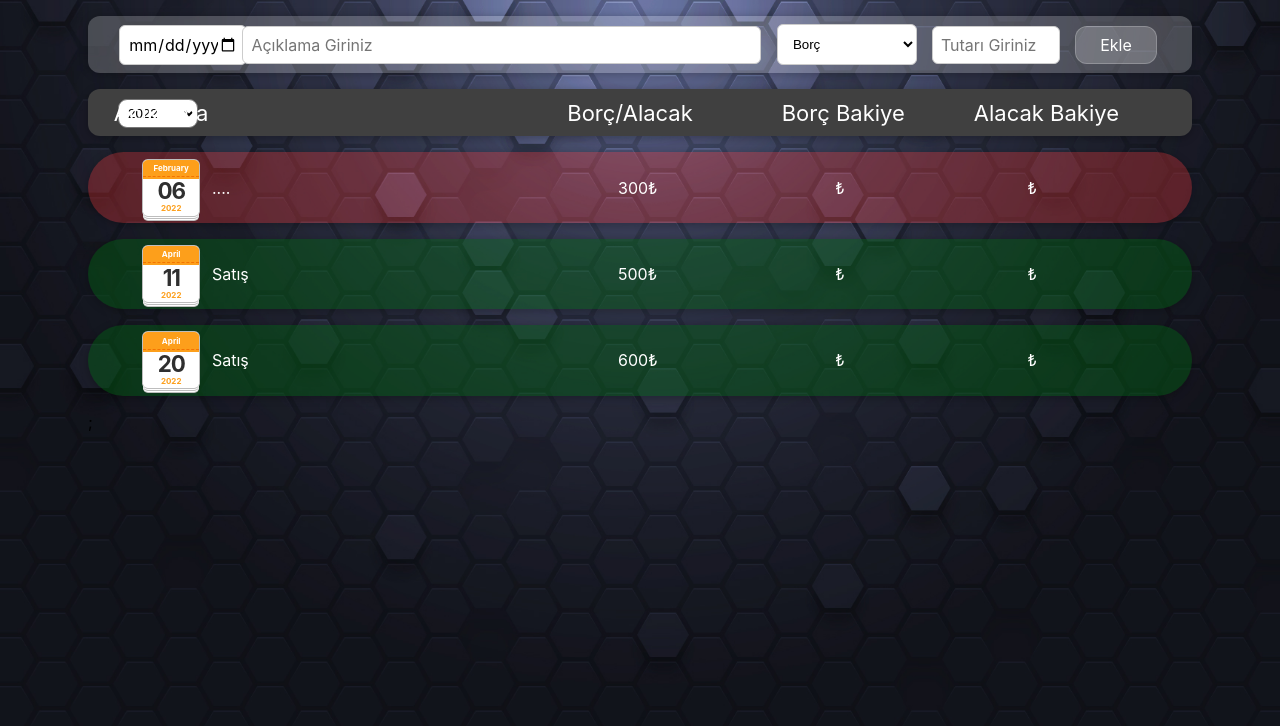
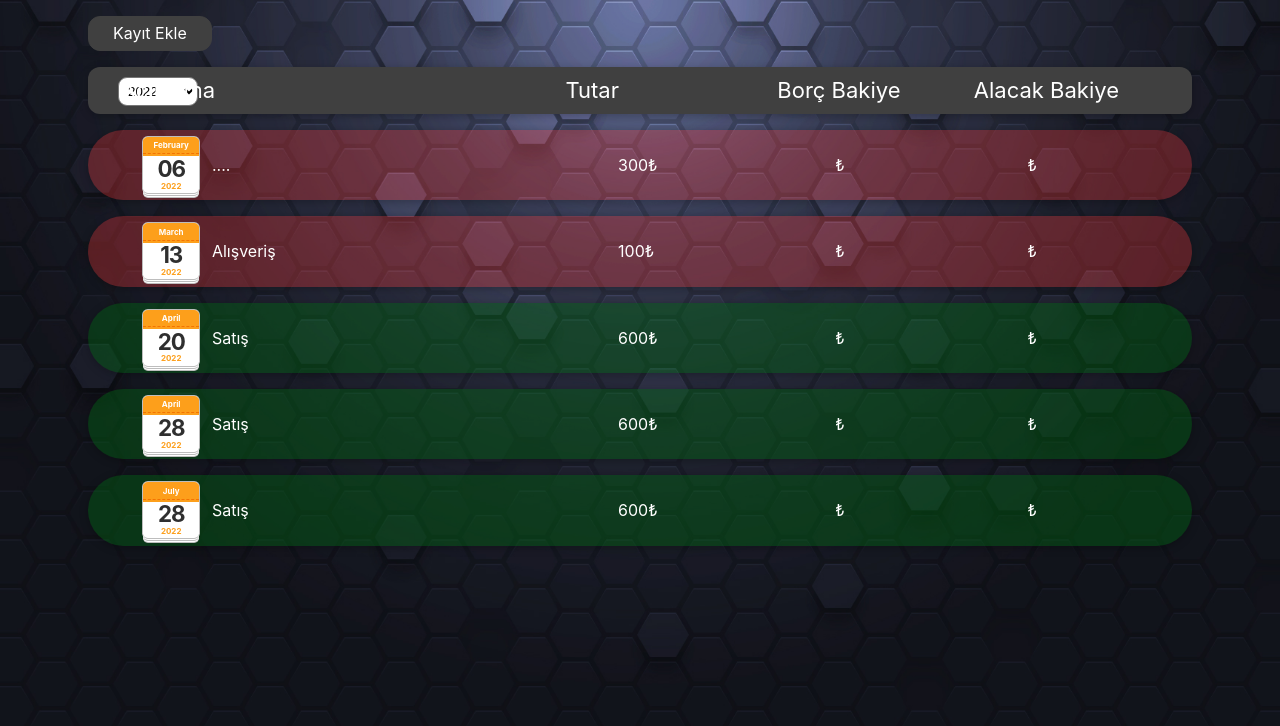
Before and after one commit to Dogukandinler/kalamozadef, a React (Create React App) app: page / in a window 1280 px wide. Shown: the top 726 px of the page. Built offline with nearby package versions, Linux system fonts and the light colour scheme.

Commit message:
Show Hide

```diff
--- a/src/App.js
+++ b/src/App.js
@@ -6,15 +6,15 @@ import React,{useState} from "react";
 const DUMMY_CHECKS=[
     { id: "1",company:"", date: new Date(2022, 1, 6),  explanation:"...." ,debtclaim:300,debtBlance:"",claimBlance:"",selection:"Borç"},
         { id: "2",company:"", date: new Date(2021, 1, 12), explanation:"Yemek" ,debtclaim:300,debtBlance:"",claimBlance:"",selection:"Borç"},
-        { id: "3",company:"", date: new Date(2020, 2, 13), explanation:"Alışveriş" ,debtclaim:100,debtBlance:"",claimBlance:"",selection:"Borç"},
+        { id: "3",company:"", date: new Date(2022, 2, 13), explanation:"Alışveriş" ,debtclaim:100,debtBlance:"",claimBlance:"",selection:"Borç"},
         { id: "4",company:"", date: new Date(2019, 2, 24), explanation:"Ödeme" ,debtclaim:300,debtBlance:"",claimBlance:"",selection:"Borç"},
-        { id: "5",company:"", date: new Date(2022, 3, 11), explanation:"Satış" ,debtclaim:500, debtBlance:"",claimBlance:"",selection:"Alacak"},
+        { id: "5",company:"", date: new Date(2020, 3, 11), explanation:"Satış" ,debtclaim:500, debtBlance:"",claimBlance:"",selection:"Alacak"},
         { id: "7",company:"", date: new Date(2019, 1, 28), explanation:"Satış" ,debtclaim:600, debtBlance:"",claimBlance:"",selection:"Alacak"},
         { id: "8",company:"", date: new Date(2020, 3, 28), explanation:"Satış" ,debtclaim:600, debtBlance:"",claimBlance:"",selection:"Alacak"},
         { id: "9",company:"", date: new Date(2022, 3, 20), explanation:"Satış" ,debtclaim:600, debtBlance:"",claimBlance:"",selection:"Alacak"},
         { id: "10",company:"", date: new Date(2021, 3, 28), explanation:"Satış" ,debtclaim:600, debtBlance:"",claimBlance:"",selection:"Alacak"},
-        { id: "11",company:"", date: new Date(2020, 6, 28), explanation:"Satış" ,debtclaim:600, debtBlance:"",claimBlance:"",selection:"Alacak"},
-        { id: "12",company:"", date: new Date(2020, 3, 28), explanation:"Satış" ,debtclaim:600, debtBlance:"",claimBlance:"",selection:"Alacak"},
+        { id: "11",company:"", date: new Date(2022, 6, 28), explanation:"Satış" ,debtclaim:600, debtBlance:"",claimBlance:"",selection:"Alacak"},
+        { id: "12",company:"", date: new Date(2022, 3, 28), explanation:"Satış" ,debtclaim:600, debtBlance:"",claimBlance:"",selection:"Alacak"},
 
 ]
 
--- a/src/components/Kalamoza/KalamozaItem.js
+++ b/src/components/Kalamoza/KalamozaItem.js
@@ -4,19 +4,19 @@ import KalamozaDate from "./KalamozaDate";
 import Card from "../UI/Card";
 
 const KalamozaItem = (props) => {
-  const [isOpen, setIsOpen] = useState(false);
+  const [isClaim, setIsClaim] = useState(false);
 
   useEffect(() => {
     const onClickHeader = () => {
-      if (props.selection === "Alacak") setIsOpen((i) => !isOpen);
-      else setIsOpen(isOpen);
+      if (props.selection === "Alacak") setIsClaim(!isClaim);
+      else setIsClaim(isClaim);
     };
     onClickHeader();
   }, []);
 
   return (
     <Card>
-      <div className={`kalamozaItems ${isOpen ? "kalamozaItemsb" : ""}`}>
+      <div className={`kalamozaItems ${isClaim ? "kalamozaItemsb" : ""}`}>
         <div className="Tarih">
           <KalamozaDate date={props.date} />
         </div>
--- a/src/components/Kalamoza/KalamozaList.js
+++ b/src/components/Kalamoza/KalamozaList.js
@@ -23,7 +23,7 @@ const KalamozaList = (props) => {
           claimBlance={checks.claimBlance}
           selection={checks.selection}
           />
-        ))};
+        ))}
     </ul>
       }
 
--- a/src/components/Kalamoza/Records.js
+++ b/src/components/Kalamoza/Records.js
@@ -23,8 +23,6 @@ const Records = (props) => {
     <Card>
       <Title filterChange={filteredYearHandler}></Title>
       <KalamozaList items={filteredChecks}/>
-
-
     </Card>
 
   );
--- a/src/components/Kalamoza/Title.css
+++ b/src/components/Kalamoza/Title.css
@@ -20,14 +20,14 @@
     }
     .AçıklamaB{
         position:relative;
-        right: 270px;
+        right: 292px;
 
 
 
     }
     .BorçB{
         position:relative;
-        right: 15px;
+        right: 60px;
 
 
 
@@ -40,7 +40,7 @@
     }
     .BorçbakiyeB{
         position:relative;
-        right: 30px;
+        right: 20px;
 
 
 
--- a/src/components/Kalamoza/Title.js
+++ b/src/components/Kalamoza/Title.js
@@ -17,7 +17,7 @@ const Title = (props) => {
       <KalamozaFilter selected={filteredYear} onChangeFilter={filterChangeHandler}></KalamozaFilter>
       <div className="TarihB"></div>
       <div className="AçıklamaB">Açıklama</div>
-      <div className="BorçB">Borç/Alacak</div>
+      <div className="BorçB">Tutar</div>
       <div className="BorçbakiyeB">Borç Bakiye</div>
       <div className="AlacakbakiyeB">Alacak Bakiye</div>
     </div>
--- a/src/components/NewRecords/NewRecords.css
+++ b/src/components/NewRecords/NewRecords.css
@@ -35,3 +35,15 @@
   .NewRecords-items.alternative:active {
     background-color: #ddb3f8 ;
   }
+
+  .button1 {
+
+    font: inherit;
+    cursor: pointer;
+    padding: 0.4rem 1.5rem;
+    border: 1px solid #404040;
+    background-color: #404040;
+    color: white;
+    border-radius: 12px;
+    margin-right: 1rem;
+  }
--- a/src/components/NewRecords/NewRecords.js
+++ b/src/components/NewRecords/NewRecords.js
@@ -1,8 +1,10 @@
-import React from "react";
+import React,{useState} from "react";
 import RecordsForm from "./RecordsForm";
 import "./NewRecords.css"
 
 const NewRecords = (props) => {
+
+  const  [show,setShow] =useState(false)
 
 
 
@@ -11,13 +13,15 @@ const NewRecords = (props) => {
       ...enteredRecordData,
       id: Math.random().toString()
     };
-    console.log(recordData)
     props.onAddRecord(recordData)
 
   }
   return (
-    <div className="NewRecords-items">
-      <RecordsForm onSaveRecordData={saveRecordDataHandler} ></RecordsForm>
+    <div className="flex-end">
+    <button type="button" className="button1" onClick={()=>setShow(!show)}>{show ===true? "X":"Kayıt Ekle"}</button>
+     <div className="NewRecords-items">
+      {show &&<RecordsForm onSaveRecordData={saveRecordDataHandler} ></RecordsForm> }
+    </div>
     </div>
   );
 };
--- a/src/components/NewRecords/RecordsForm.css
+++ b/src/components/NewRecords/RecordsForm.css
@@ -9,6 +9,7 @@
     padding: 0.5rem;
     padding-left: 0;
     border-radius: 12px;
+
 }
 
     .Form-Date input {
@@ -26,7 +27,7 @@
 
     position: relative;
     font: inherit;
-    padding: 0.5rem;
+    padding: 0.6rem;
     border-radius: 6px;
     border: 1px solid #ccc;
     width: 501px;
--- a/src/index.js
+++ b/src/index.js
@@ -9,6 +9,6 @@ root.render(
   <React.StrictMode>
     <App />
   </React.StrictMode>
-);
+)
 
 reportWebVitals();
```
